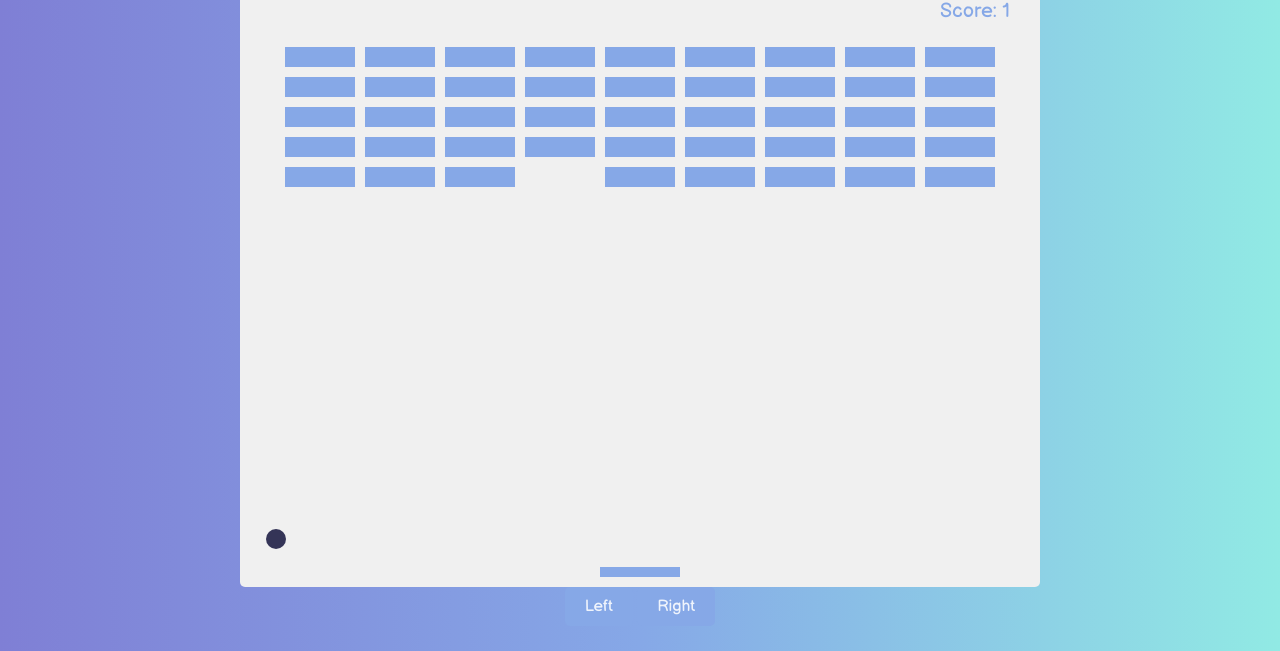
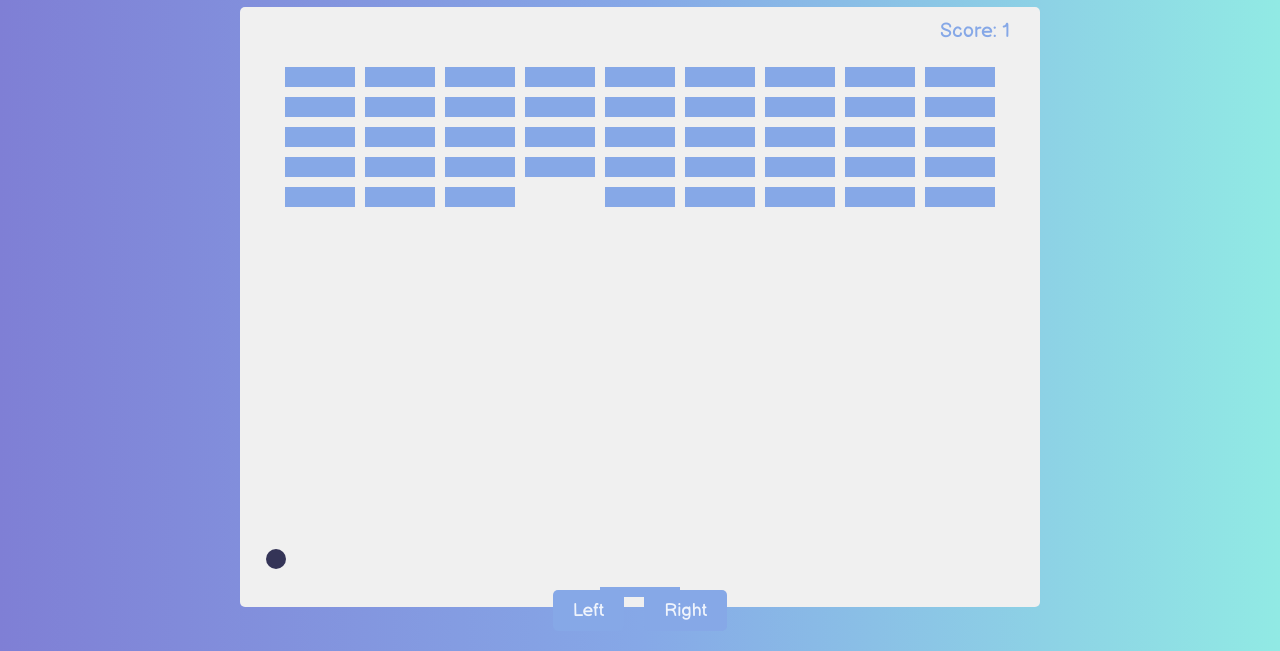
Before and after one commit to sangeetay23/breakout, a plain HTML site: page index.html in a window 1280 px wide. Shown: the part 149-800 px from the top of the page. Drawn offline with Linux system fonts and the light colour scheme.

Commit message:
Update style.css

```diff
--- a/style.css
+++ b/style.css
@@ -90,3 +90,24 @@
 .rules.show {
   transform: translateX(0);
 }
+
+
+#mobile-controls {
+  position: absolute;
+  bottom: 20px;
+  width: 100%;
+  display: flex;
+  justify-content: center;
+  gap: 20px;
+}
+
+#mobile-controls .btn {
+  padding: 10px 20px;
+  font-size: 18px;
+  cursor: pointer;
+}
+
+#canvas {
+  display: block;
+  margin: 0 auto;
+}
```
